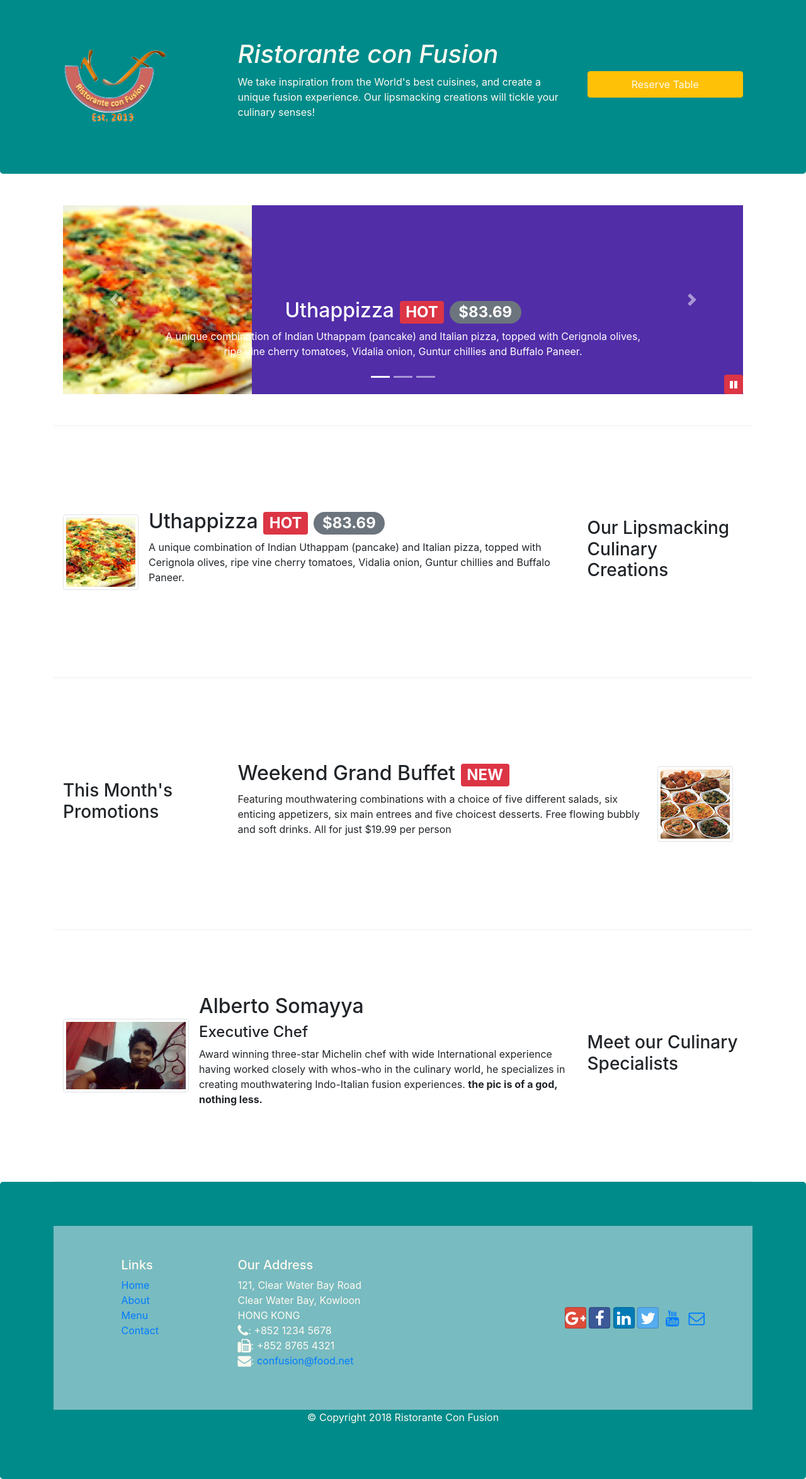
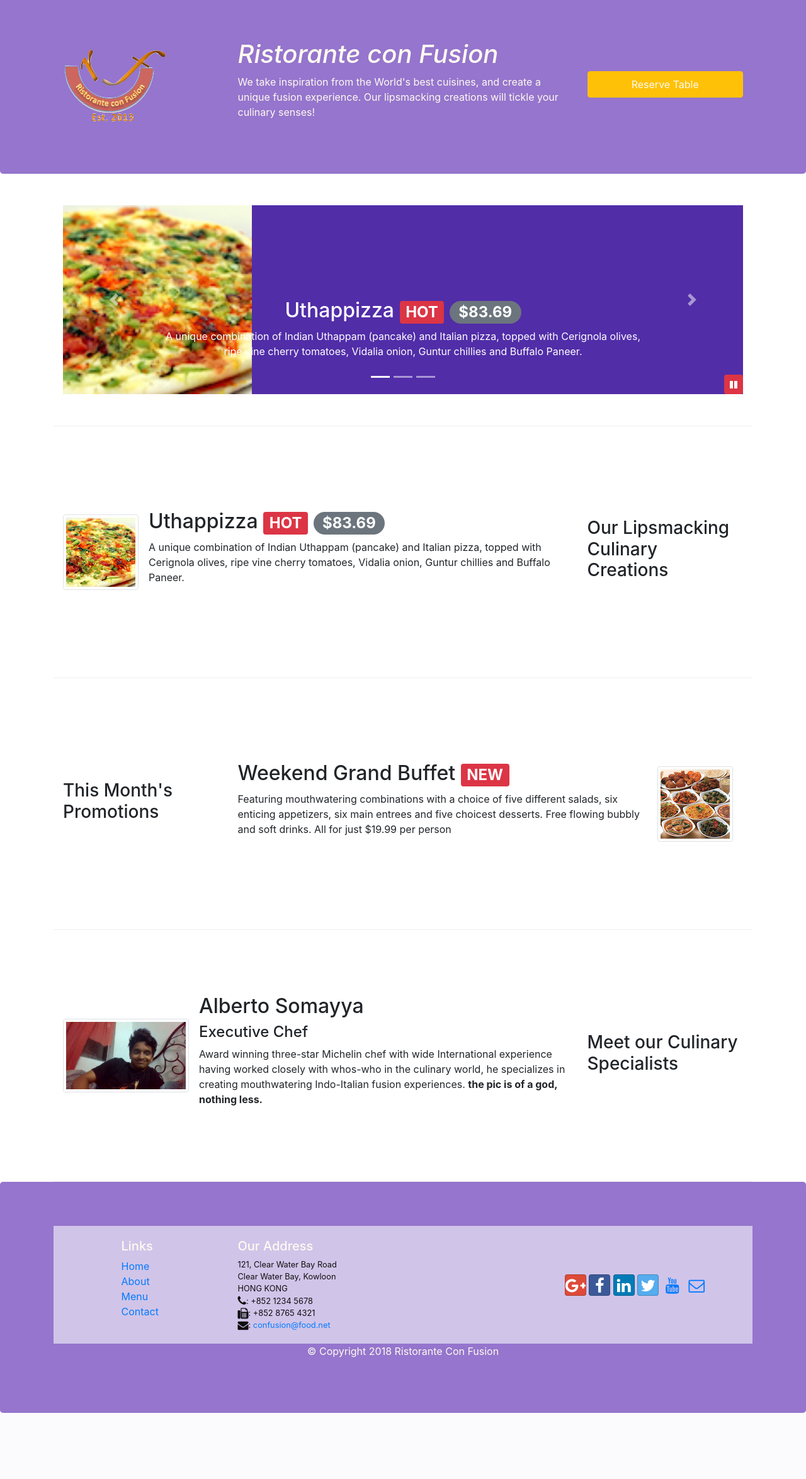
Before and after one commit to pratt3000/Learning-Bootstrap, a PHP site: page / in a window 1280 px wide. Shown: the part 58-2407 px from the top of the page at 63% size. After the commit the page ends 2302 px from the top, so only its background shows below. Run offline with PHP 8.4, Linux system fonts and the light colour scheme; some libraries are stand-ins or nearby versions.

Commit message:
less syntac and file conversion

```diff
--- a/css/styles.css
+++ b/css/styles.css
@@ -1,49 +1,56 @@
-.row-header{
+.row-header {
   margin: 0px auto;
-    padding: 0px auto;
+  padding: 0px 0px;
 }
-.row-content{
+.row-content {
   margin: 0px auto;
-    padding: 50px 0px 50px 0px;
+  padding: 50px 0px;
   border-bottom: 1px ridge;
   min-height: 400px;
 }
-.footer{
-    background-color: rgb(120, 187, 192);
-    margin:0px auto;
-    padding: 50px 0px 50px 0px;
+.footer {
+  background-color: #D1C4E9;
+  margin: 0px auto;
+  padding: 20px 0px;
 }
-.jumbotron{
-    padding: 70px 30px 70px 30px;
-    margin:0px auto;
-    background: darkcyan;
+.jumbotron {
+  margin: 0px auto;
+  padding: 70px 30px;
+  background: #9575CD;
   color: floralwhite;
 }
-.address{
+address {
   font-size: 80%;
   margin: 0px;
   color: #0f0f0f;
 }
-body{
-    padding:50px 0px 0px 0px
+body {
+  padding: 50px 0px 0px 0px;
+  z-index: 0;
 }
-.navbar-dark{
+.navbar-dark {
   background-color: #512DA8;
 }
-.carousel{
+.tab-content {
+  border-left: 1px solid #ddd;
+  border-right: 1px solid #ddd;
+  border-bottom: 1px solid #ddd;
+  padding: 10px;
+}
+.carousel {
   background: #512DA8;
 }
-.carousel-item{
-height:300px
+.carousel .carousel-item {
+  height: 300px;
 }
-.carousel-item img {
+.carousel .carousel-item img {
   position: absolute;
-    top:0;
-    left: 0;
+  top: 0;
+  bottom: 0;
   min-height: 300px;
 }
-#carouselButton{
+#carouselButton {
   right: 0px;
-    bottom:0px;
   position: absolute;
+  bottom: 0px;
 }
--- /dev/null
+++ b/css/styles.less
@@ -0,0 +1,74 @@
+
+@lt-gray:#ddd;
+@background-dark:#512DA8;
+@background-lite:#9575CD;
+@background-pale:#D1C4E9;
+
+//height
+@carousel-item-height:300px;
+
+.zero-margin(@pad-up-dn:0px, @pad-left-right:0px){
+    margin:0px auto;
+    padding: @pad-up-dn @pad-left-right;
+}
+
+.row-header{
+    .zero-margin();
+}
+
+.row-content {
+    .zero-margin(50px,0px);
+    border-bottom: 1px ridge;
+    min-height:400px;
+}
+
+.footer{
+    background-color: @background-pale;
+    .zero-margin(20px, 0px);
+}
+
+.jumbotron {
+    .zero-margin(70px,30px);
+    background: @background-lite ;
+    color:floralwhite;
+}
+
+address{
+    font-size:80%;
+    margin:0px;
+    color:#0f0f0f;
+}
+
+body{
+    padding:50px 0px 0px 0px;
+    z-index:0;
+}
+
+.navbar-dark {
+     background-color: @background-dark;
+}
+
+.tab-content {
+    border-left: 1px solid @lt-gray;
+    border-right: 1px solid @lt-gray;
+    border-bottom: 1px solid @lt-gray;
+    padding: 10px;
+}
+
+.carousel{
+    background: @background-dark;
+    .carousel-item{
+        height:@carousel-item-height;
+        img{
+            position: absolute;
+            top:0;
+            bottom: 0;
+            min-height: 300px;
+        }
+    }
+}
+#carouselButton{
+    right:0px;
+    position: absolute;
+    bottom: 0px;
+}
```
Also changed, not shown: css/styles-old.css (added, +49 -0 lines). Lines whose indentation alone changed are shown as unchanged.
